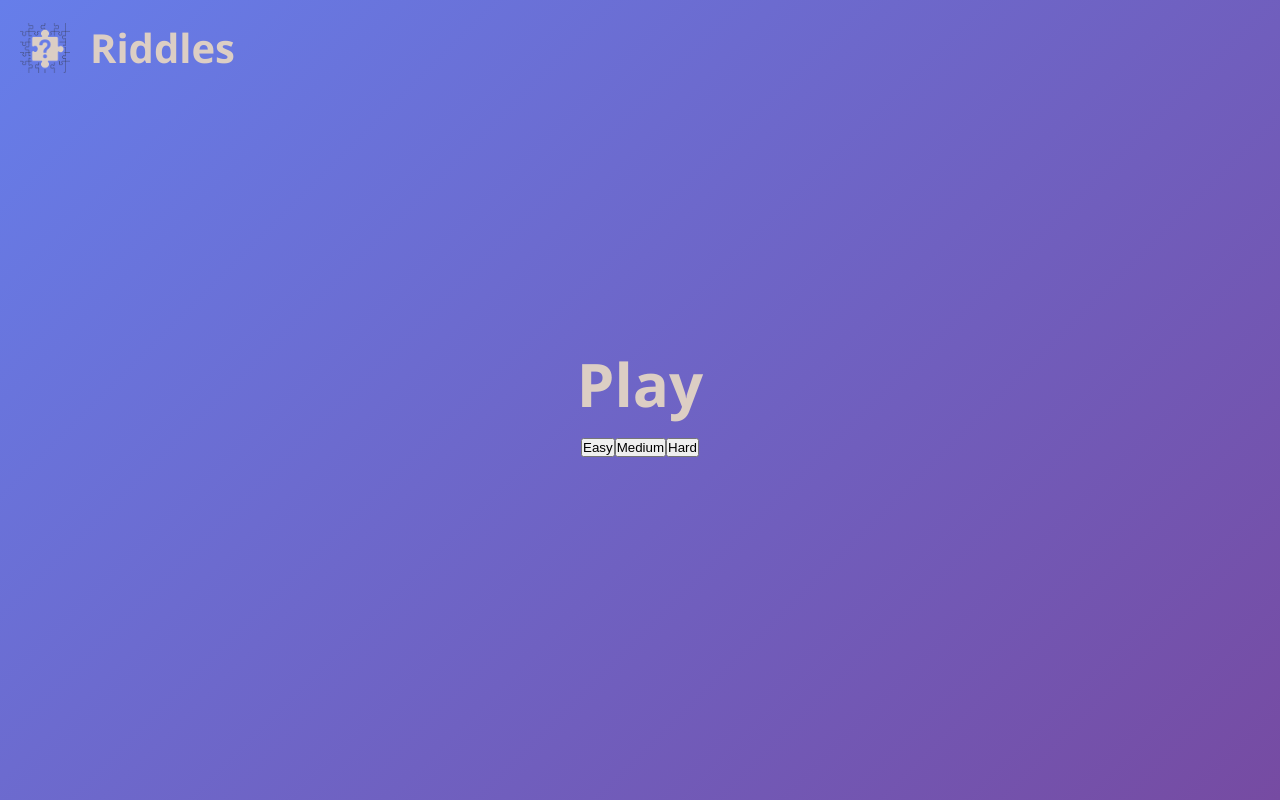
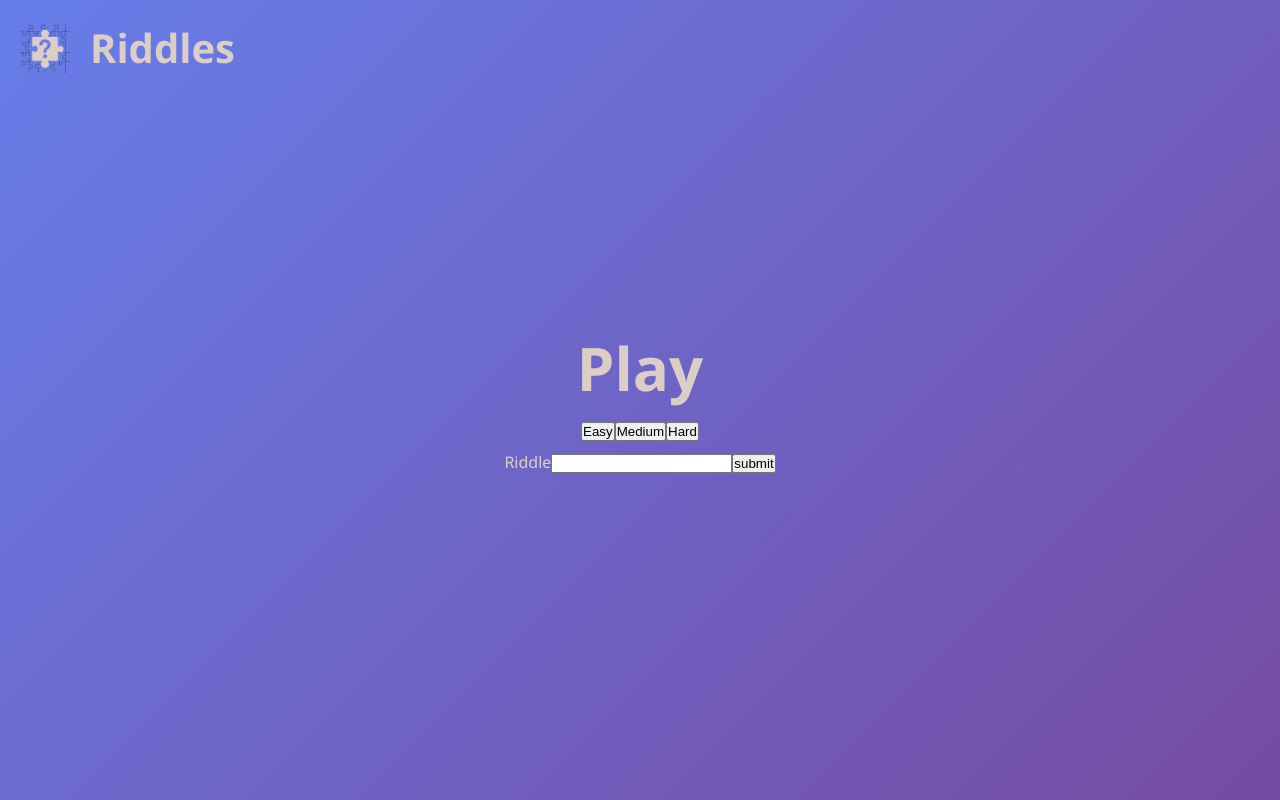
Before and after one commit to ChaimShteinberg/riddles, a React (Vite) app: page /play in a window 1280 px wide. Built offline with nearby package versions, Linux system fonts and the light colour scheme.

Commit message:
riddle base

```diff
--- /dev/null
+++ b/src/components/Riddle.tsx
@@ -0,0 +1,11 @@
+function Riddle() {
+  return (
+    <section>
+      <label htmlFor="answer">Riddle</label>
+      <input type="text" id="answer" />
+      <button>submit</button>
+    </section>
+  );
+}
+
+export default Riddle;
--- a/src/pages/Play.tsx
+++ b/src/pages/Play.tsx
@@ -1,11 +1,13 @@
 import Level from "../components/Level.tsx";
+import Riddle from "../components/Riddle.tsx";
 
 function Play() {
+
   return (
     <main>
       <h1>Play</h1>
       <Level/>
-
+      <Riddle/>
     </main>
   );
 }
```
